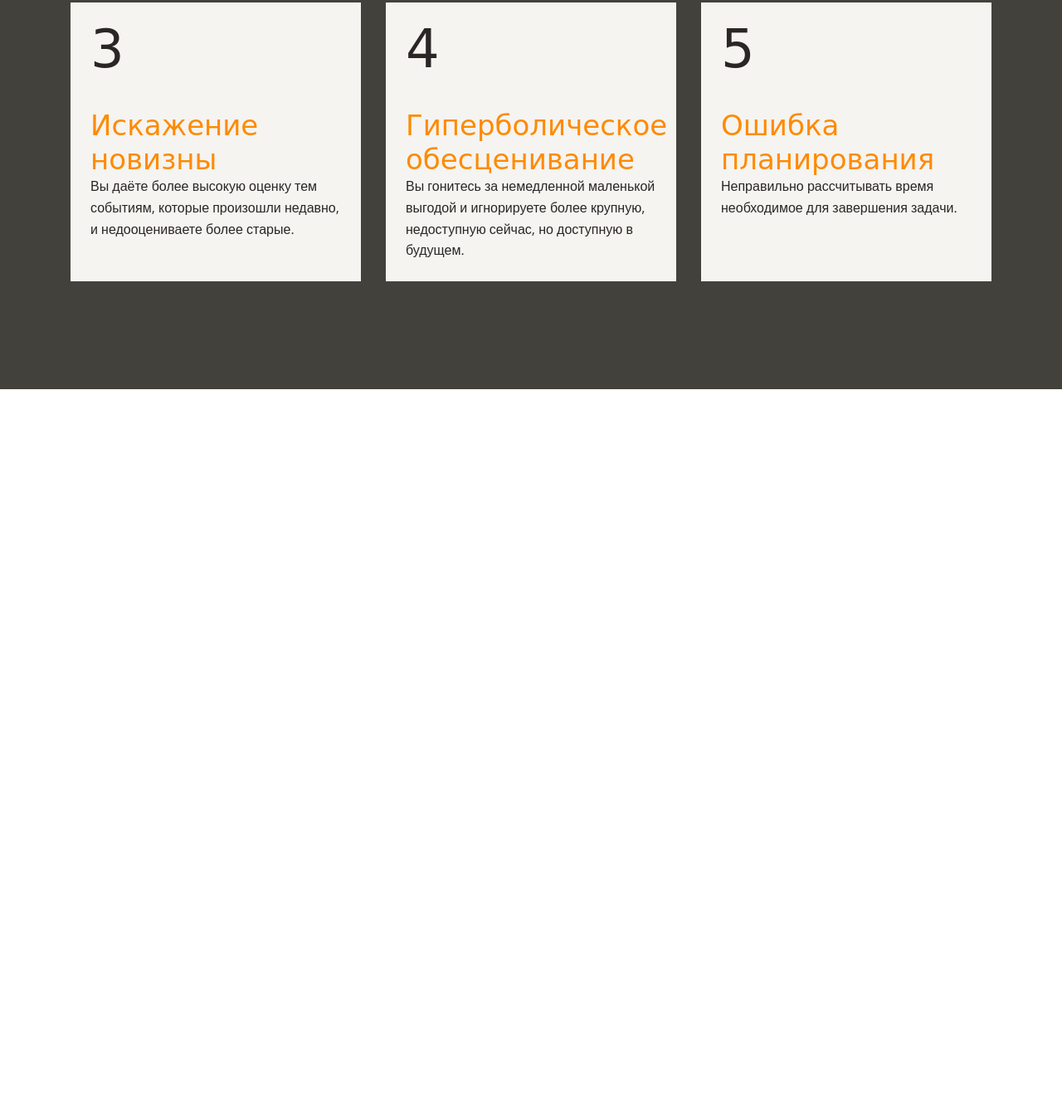
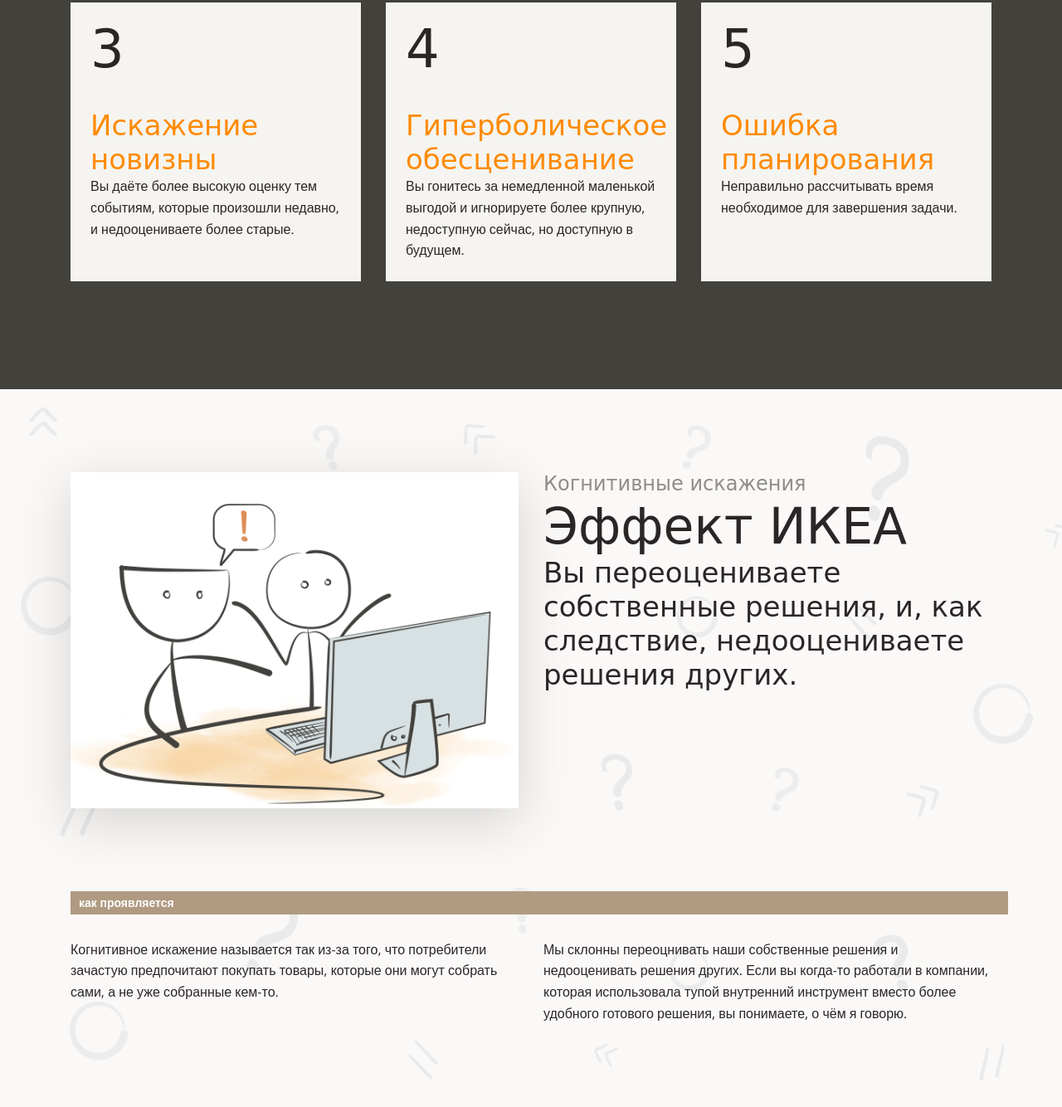
Before and after one commit to mkh1n/cognit-distort, a website: page src/index.html in a window 1280 px wide. Shown: the part 2507-3841 px from the top of the page at 83% size. Before the commit the page ends 2976 px from the top, so only its background shows below. Drawn offline with nearby package versions, Linux system fonts and the light colour scheme; a web font is replaced by a local one.

Commit message:
add ikea block

```diff
--- a/src/index.html
+++ b/src/index.html
@@ -79,7 +79,7 @@
 				<div class="nav-block">
 					<div class="card-num">4</div>
 					<h3 class="orange-text">Гиперболическое обесценивание</h3>
-					Вы гонитесь за немедленной маленькой выгодой и игнорируете более крупную, недоступную сейчас, но доступную в будущем.				</div>
+					Вы гонитесь за немедленной маленькой выгодой и игнорируете более крупную, недоступную сейчас, но доступную в будущем.</div>
 				<div class="nav-block">
 					<div class="card-num">5</div>
 					<h3 class="orange-text">Ошибка планирования</h3>
@@ -87,6 +87,28 @@
 				</div>
 			</div>
 		</div>
+		<div class="container bg-transWhite">
+			<div id="ikea-effect">
+				<div class="column-holder">
+					<div class="column">
+						<img class="block-img" src="./images/1.png" alt="">
+					</div>
+					<div class="column">
+						<div class="subtitle">Когнитивные искажения
+						</div>
+						<h2>Эффект ИКЕА</h2>
+						Вы переоцениваете собственные решения, и, как следствие, недооцениваете решения других.
+					</div>
+				</div>
+				<div class="separator">
+					как проявляется
+				</div>
+				<div class="text-holder">
+					<div class="text-block">Когнитивное искажение называется так из-за того, что потребители зачастую предпочитают покупать товары, которые они могут собрать сами, а не уже собранные кем-то.</div>
+					<div class="text-block">Мы склонны переоцнивать наши собственные решения и недооценивать решения других. Если вы когда-то работали в компании, которая использовала тупой внутренний инструмент вместо более удобного готового решения, вы понимаете, о чём я говорю.</div>
+				</div>
+			</div>
+		</div>
 	</main>
 </body>
 </html>
--- a/src/styles/style.css
+++ b/src/styles/style.css
@@ -116,6 +116,12 @@
 	text-decoration: none;
 	width: min-content;
 	margin-top: 40px;
+	transition: 0.3s;
+}
+.main-btn:hover{
+	filter: brightness(0.8);
+	box-shadow: rgba(158, 158, 158, 0.2) 0px 7px 29px 0px;
+
 }
 .shift-bottom{
 	flex-direction: column;
@@ -150,6 +156,7 @@
 	width: 302px;
 	margin: 30px 0;
 	background-color: var(--light);
+	transition: 0.3s;
 }
 .nav-block:nth-child(3n+2){
 	margin: 30px;
@@ -159,5 +166,49 @@
 	padding-bottom: 40px;
 	font-family: 'Neucha', cursive;
 	line-height: 1;
-
 }
+.nav-block:hover{
+	filter: brightness(0.8);
+	scale: 1.009;
+	box-shadow: rgba(0, 0, 0, 0.2) 0px 7px 29px 0px;
+	cursor: pointer;
+}
+#first-block:hover{
+	filter: brightness(1);
+	scale: 1;
+	box-shadow: unset;
+	cursor:unset;
+}
+.column-holder{
+	display: flex;
+	padding-bottom: 100px;
+}
+.column:nth-child(2n){
+	margin-left: 30px;
+}
+.block-img{
+	width: 100%;
+	vertical-align: middle;
+	filter: drop-shadow(0px 16px 32px rgba(0, 0, 0, 0.15));
+}
+.column{
+	width: 50%;
+	font-family: 'Neucha', cursive;
+	font-size: 34px;
+	line-height: 41px;
+}
+.subtitle{
+	font-size: 24px;
+	line-height: 29px;
+	color:#908D8B;
+}
+.separator{
+	width: 100%;
+	background-color: var(--brown);
+	font-size: 14px;
+	font-family: 'Open Sans', sans-serif;
+	padding: 1px 10px;
+	font-weight: 700;
+	color: #fff;
+	margin-bottom: 30px;
+}
```
